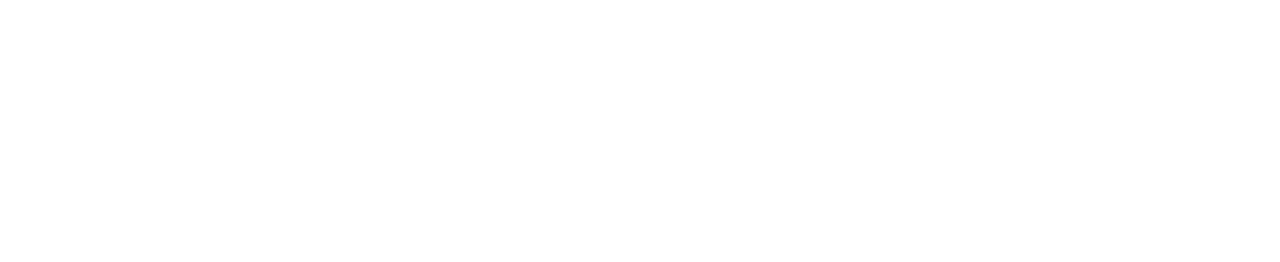
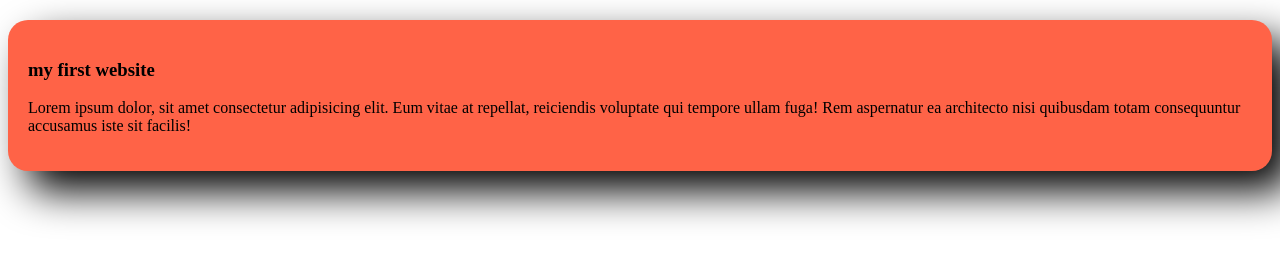
Before and after one commit to mahadi081/my-simple-website, a plain HTML site: page index.html in a window 1280 px wide. Drawn offline with Linux system fonts and the light colour scheme.

Commit message:
added the first blog

```diff
--- a/index.html
+++ b/index.html
@@ -4,8 +4,12 @@
     <meta charset="UTF-8">
     <meta name="viewport" content="width=device-width, initial-scale=1.0">
     <title>my simple website</title>
+    <link rel="stylesheet" href="style/blog.css">
 </head>
 <body>
-
+    <div>
+        <h3>my first website</h3>
+        <p>Lorem ipsum dolor, sit amet consectetur adipisicing elit. Eum vitae at repellat, reiciendis voluptate qui tempore ullam fuga! Rem aspernatur ea architecto nisi quibusdam totam consequuntur accusamus iste sit facilis!</p>
+    </div>
 </body>
 </html>
--- /dev/null
+++ b/style/blog.css
@@ -0,0 +1,9 @@
+div{
+    background-color: tomato;
+    padding: 20px;
+    margin-top: 20px  ;
+    border-radius: 20px;
+    box-shadow: 20px 20px 40px black;
+
+
+}
```
